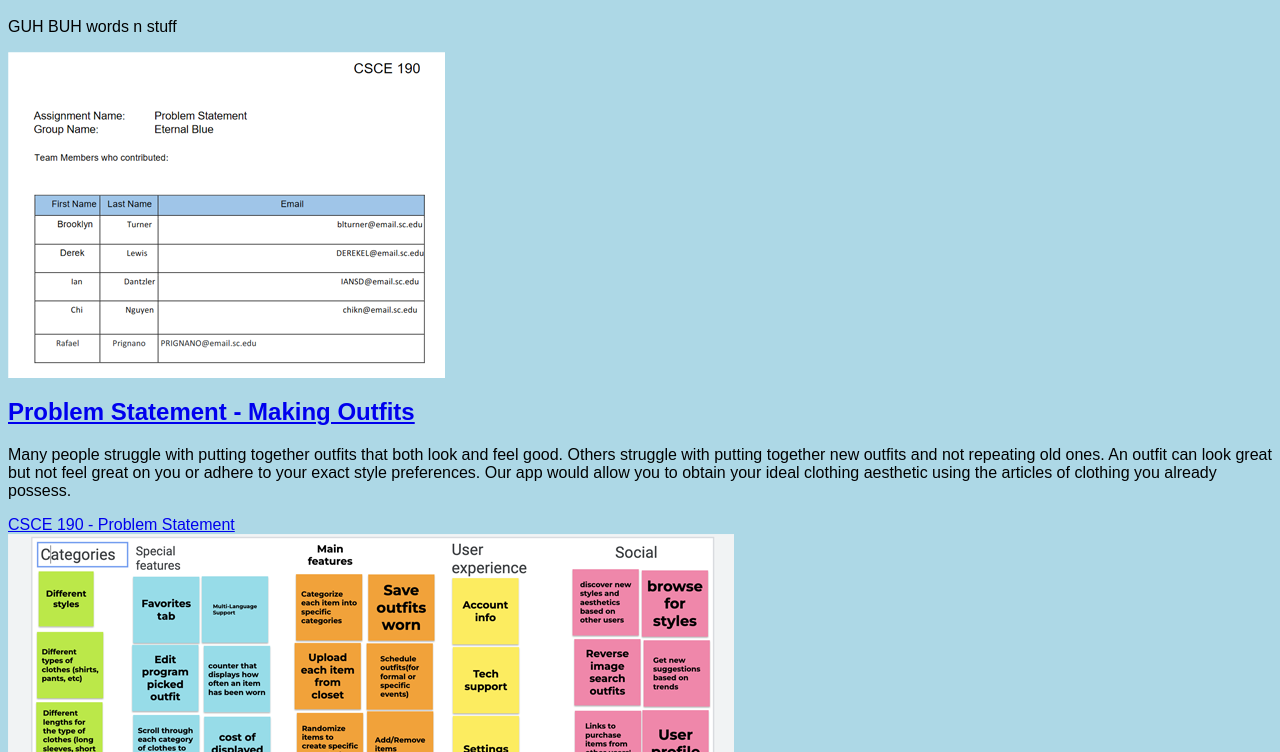
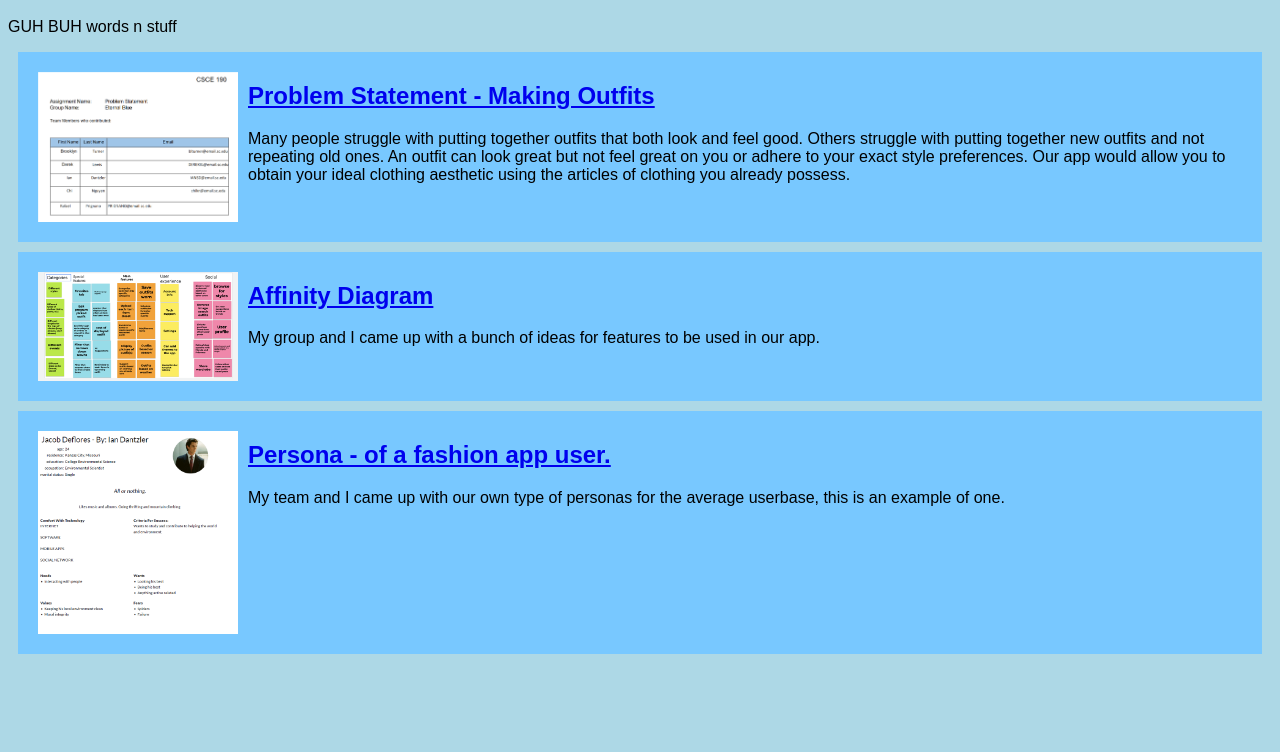
Before and after one commit to IanSaucer/IanSaucer.github.io, a plain HTML site: page index.html in a window 1280 px wide. Shown: the part 48-800 px from the top of the page. Drawn offline with Linux system fonts and the light colour scheme.

Commit message:
Add files via upload

```diff
--- a/index.html
+++ b/index.html
@@ -20,11 +20,11 @@
                     already possess.</p>
             </section>
 
-            <a href="Files/CSCEproblemstatement.pdf">CSCE 190 - Problem Statement</a>
+
         </section>
 
         <section class="assignment">
-            <a href="Files/CSCE-190-Affinity-Diagram.pdf"><img src="Images/Team-Affinity-Diagram.png"</a>
+            <a href="Files/CSCE-190-Affinity-Diagram.pdf"><img src="Images/Team-Affinity-Diagram.png"></a>
             <section class="details">
                 <a href="Files/CSCE-190-Affinity-Diagram.pdf"><h2>Affinity Diagram</h2></a>
                 <p>
@@ -33,6 +33,16 @@
             </section>
         </section>
 
+        <section class="assignment">
+            <a href="Files/PersonaCombined.pdf"><img src="Images/Persona.png"></a>
+            <section class="details">
+                <a href="Files/PersonaCombined.pdf"><h2>Persona - of a fashion app user.</h2></a>
+                    <p>
+                    My team and I came up with our own type of personas for the average userbase, this is an example of one.
+                    </p>
+            </section>
+        </section>
+
 
 
     </body>
--- a/styles.css
+++ b/styles.css
@@ -1,8 +1,22 @@
-body {
+body
+{
     background:lightblue;
     font-family: Arial;
 }
-h1{
+.assignment
+{
+    display:flex;
+    padding:10px;
+    margin:10px;
+    background-color: rgb(120,200,255);
+}
+.assignment img
+{
+    width:200px;
+    padding:10px;
+}
+h1
+{
     color: rgb(200, 0, 0);
     text-align: center;
 }
```
Also changed, not shown: Images/Persona.png (added), 2 other files.
